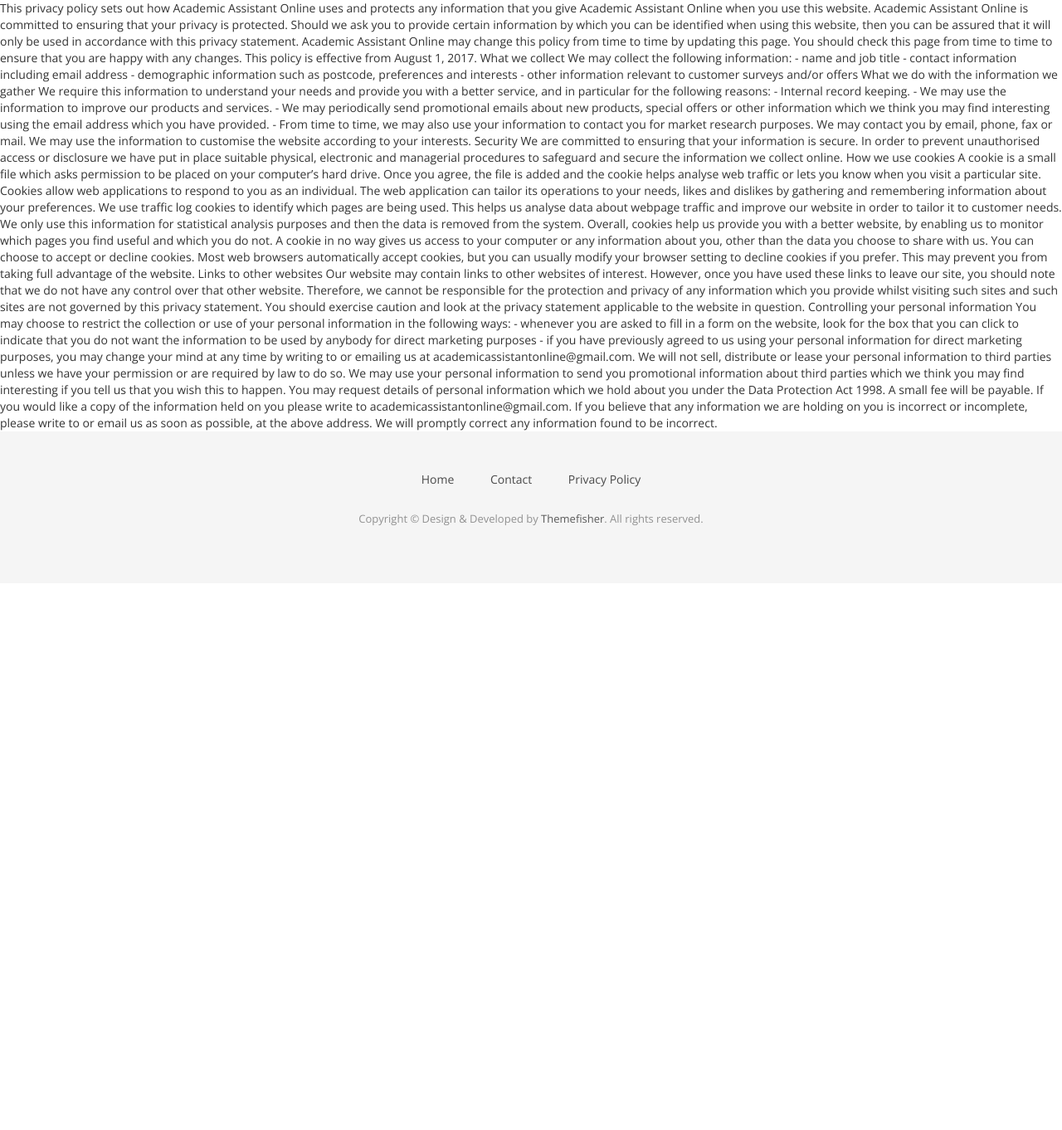
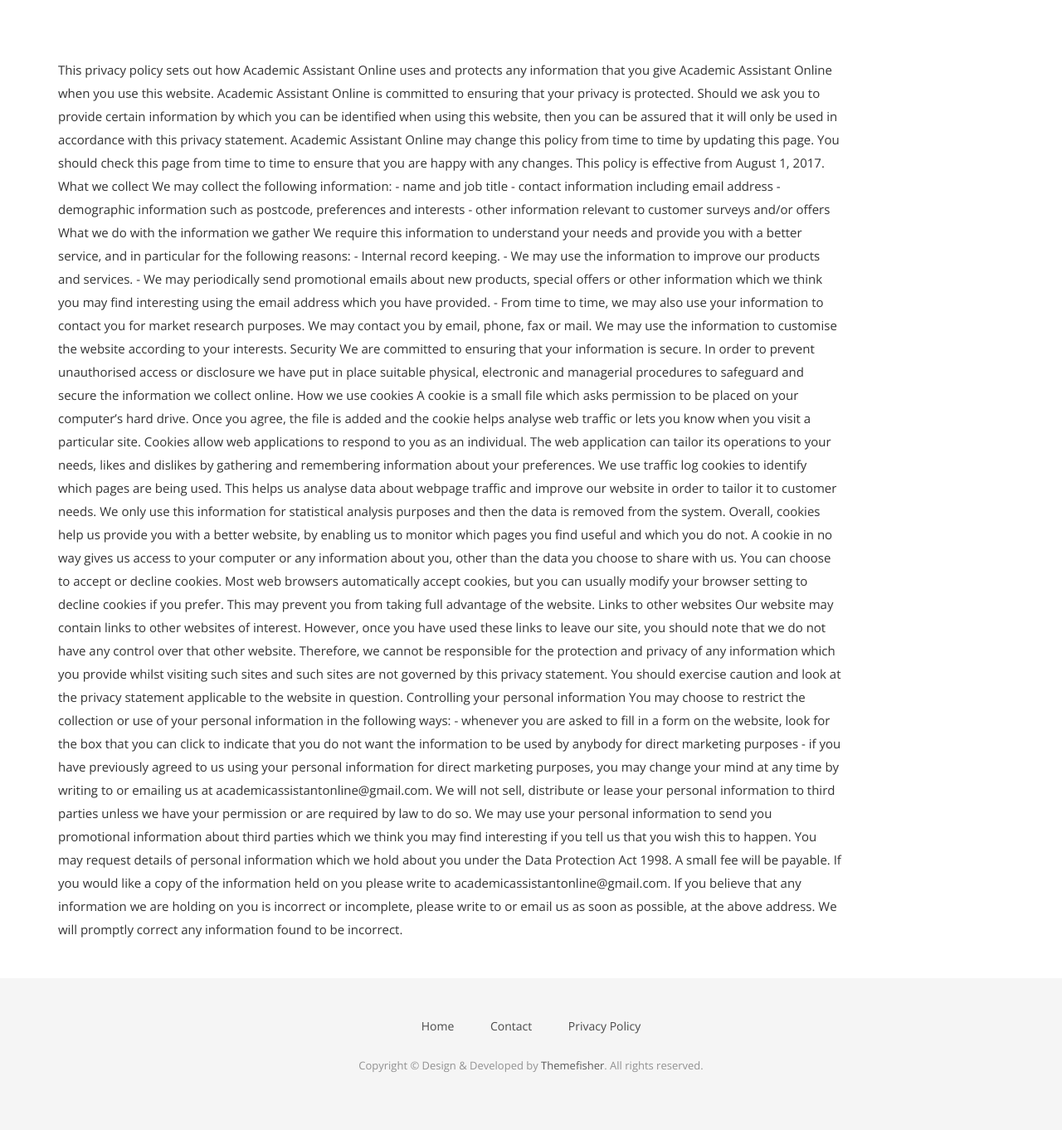
Before and after one commit to jmrphy/assistance, a Jekyll site: the page built from privacy.html, in a window 1280 px wide. Shown: the part 431-1793 px from the top of the page at 83% size. Built offline with Jekyll 4.4.1, drawn with Linux system fonts in a browser that asks for light colours; nearby versions of some CDN libraries; some web fonts are replaced; before the commit the page ends 1134 px from its top, so only the background shows below that.

Commit message:
fixed text of privacy

```diff
--- a/contact.html
+++ b/contact.html
@@ -67,3 +67,6 @@ permalink: /contact/
           </ul>
         </div>
       </div>
+    </div>
+  </div>
+</section>
--- a/privacy.html
+++ b/privacy.html
@@ -17,7 +17,13 @@ permalink: /privacy/
   </div>
 </section>
 
-This privacy policy sets out how Academic Assistant Online uses and protects any information that you give Academic Assistant Online when you use this website.
+<section id="contact-form">
+  <div class="container">
+    <div class="row">
+      <div class="col-md-10 col-sm-12">
+        <div class="block">
+
+        <p>This privacy policy sets out how Academic Assistant Online uses and protects any information that you give Academic Assistant Online when you use this website.
 Academic Assistant Online is committed to ensuring that your privacy is protected. Should we ask you to provide certain information by which you can be identified when using this website, then you can be assured that it will only be used in accordance with this privacy statement.
 
 Academic Assistant Online may change this policy from time to time by updating this page. You should check this page from time to time to ensure that you are happy with any changes. This policy is effective from August 1, 2017.
@@ -64,4 +70,11 @@ You may choose to restrict the collection or use of your personal information in
 We will not sell, distribute or lease your personal information to third parties unless we have your permission or are required by law to do so. We may use your personal information to send you promotional information about third parties which we think you may find interesting if you tell us that you wish this to happen.
 You may request details of personal information which we hold about you under the Data Protection Act 1998. A small fee will be payable. If you would like a copy of the information held on you please write to academicassistantonline@gmail.com.
 
-If you believe that any information we are holding on you is incorrect or incomplete, please write to or email us as soon as possible, at the above address. We will promptly correct any information found to be incorrect.
+If you believe that any information we are holding on you is incorrect or incomplete, please write to or email us as soon as possible, at the above address. We will promptly correct any information found to be incorrect.</p>
+
+
+        </div>
+      </div>
+    </div>
+  </div>
+</section>
```
Also changed, not shown: 2 other files.
